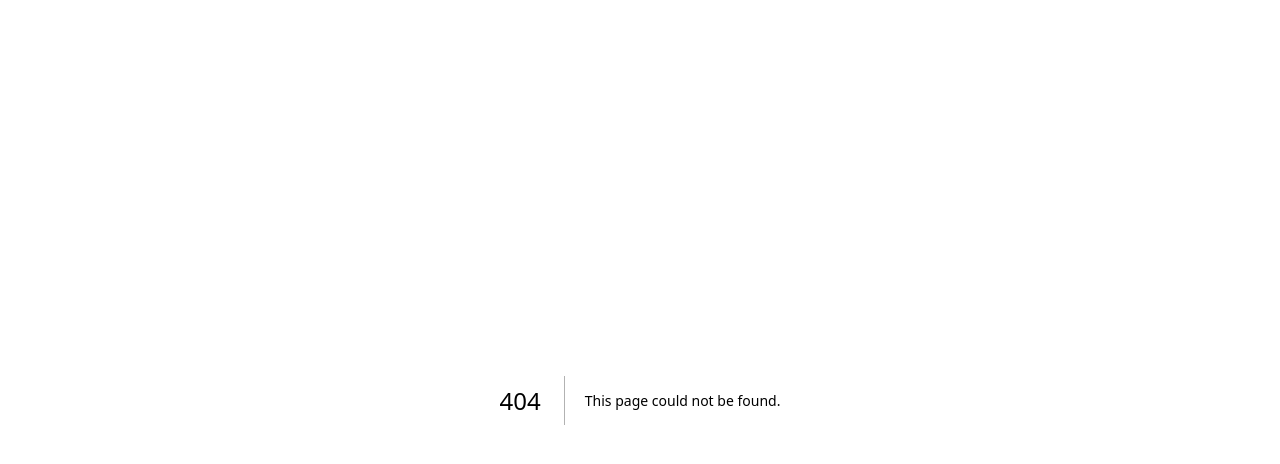
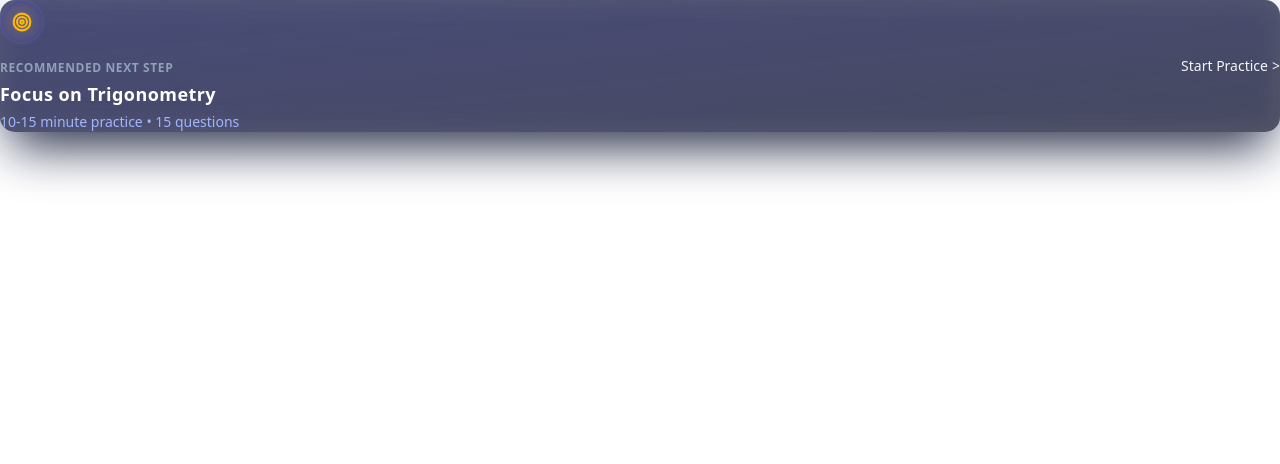
Before and after one commit to examforge99/examlogic, a Next.js app: page /card in a window 1280 px wide. Before the commit this address had no page. Shown: the top 464 px of the page. Built offline with nearby package versions, Linux system fonts and the light colour scheme.

Commit message:
Add RecommendedNextStep component for practice suggestion

```diff
--- /dev/null
+++ b/src/app/card/page.tsx
@@ -0,0 +1,53 @@
+import React from 'react';
+
+export default function RecommendedNextStep() {
+  return (
+    <div className="w-full rounded-2xl bg-gradient-to-br from-[#6366f1]/30 to-[#1e1b4b]/20 p-[1px] shadow-2xl shadow-black/90 drop-shadow-[0_0_15px_rgba(99,102,241,0.15)]">
+      <div className="w-full rounded-[15px] bg-[#0a0f24]/60 backdrop-blur-md p-6 flex flex-row items-center justify-between gap-6">
+
+        {/* Left Side: Icon box and text content stacked vertically */}
+        <div className="flex flex-col gap-4 items-start">
+          {/* Icon Container */}
+          <div className="flex items-center justify-center w-11 h-11 rounded-xl bg-indigo-500/10 border border-indigo-500/20 shadow-inner">
+            {/* Golden Bullseye Target Icon */}
+            <svg
+              className="w-5 h-5 text-amber-400 drop-shadow-[0_0_8px_rgba(251,191,36,0.5)]"
+              viewBox="0 0 24 24"
+              fill="none"
+              stroke="currentColor"
+              strokeWidth="2.5"
+              strokeLinecap="round"
+              strokeLinejoin="round"
+            >
+              <circle cx="12" cy="12" r="10" />
+              <circle cx="12" cy="12" r="6" />
+              <circle cx="12" cy="12" r="2" />
+            </svg>
+          </div>
+
+          {/* Text Content Stacked Vertically */}
+          <div className="flex flex-col gap-1">
+            <span className="text-xs uppercase tracking-wider text-slate-400 font-semibold font-mono">
+              Recommended Next Step
+            </span>
+            <h3 className="text-lg font-bold text-white tracking-wide">
+              Focus on Trigonometry
+            </h3>
+            <p className="text-sm text-indigo-300 font-medium drop-shadow-[0_0_10px_rgba(165,180,252,0.15)]">
+              10-15 minute practice • 15 questions
+            </p>
+          </div>
+        </div>
+
+        {/* Right Side: Action Button */}
+        <button className="group relative flex items-center justify-center gap-1 px-5 py-2.5 bg-transparent border border-slate-500 text-slate-100 font-medium text-sm rounded-xl transition-all duration-200 hover:bg-white/5 hover:border-white hover:shadow-[0_0_15px_rgba(255,255,255,0.15)] whitespace-nowrap cursor-pointer select-none">
+          <span>Start Practice</span>
+          <span className="inline-block transform transition-transform duration-200 group-hover:translate-x-1 font-mono">
+            &gt;
+          </span>
+        </button>
+
+      </div>
+    </div>
+  );
+}
```
